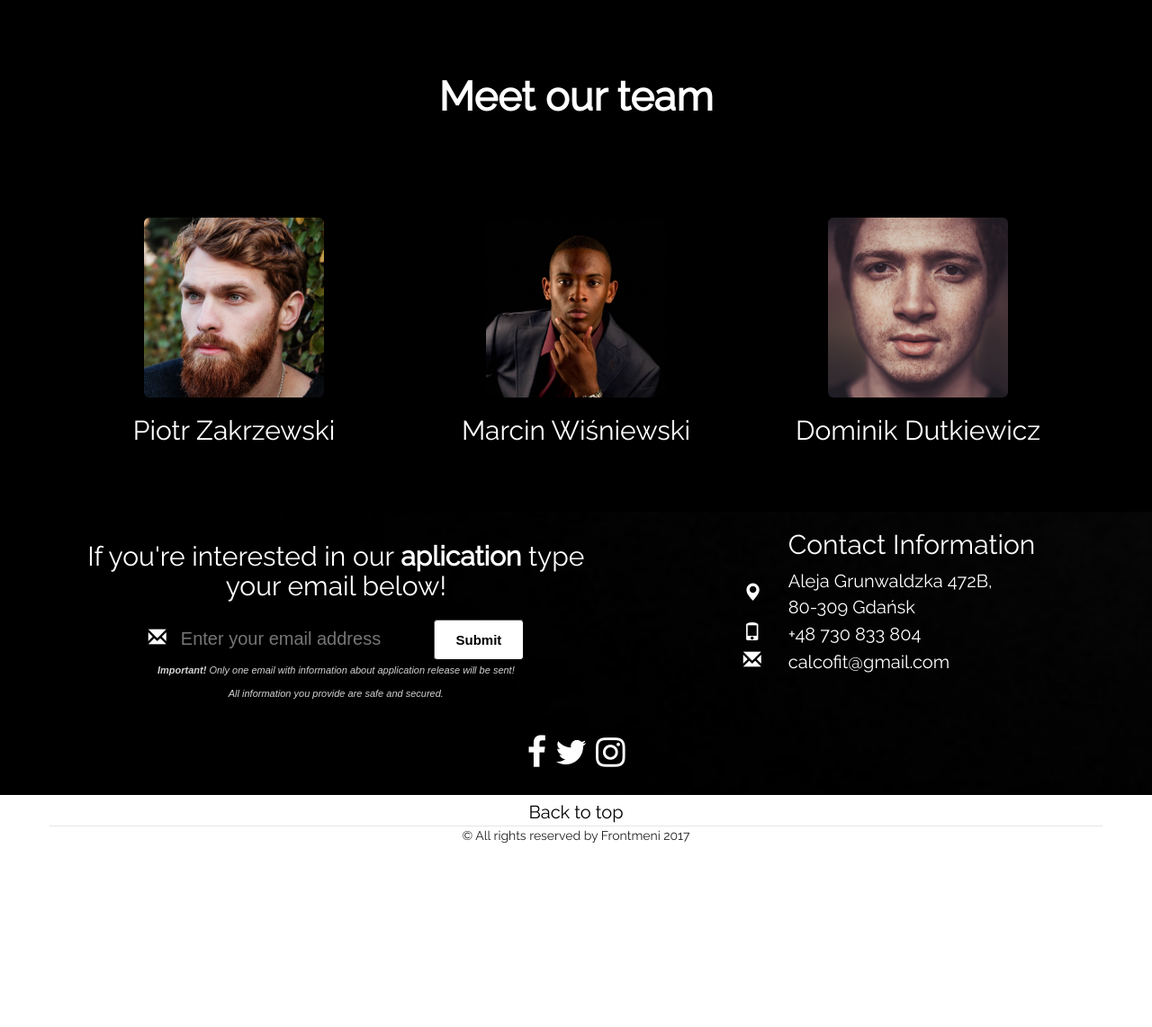
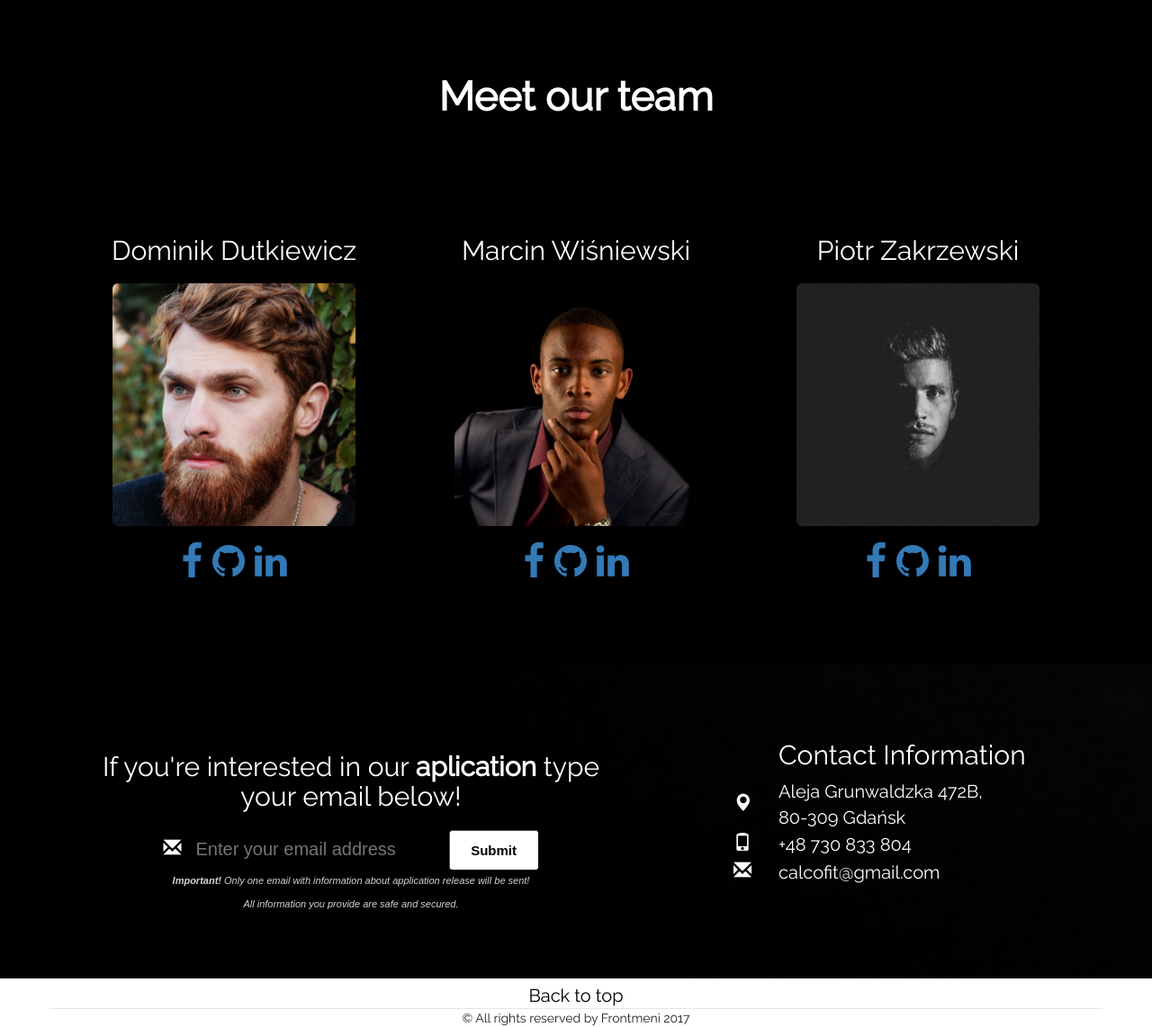
Before and after one commit to zakrza59/jfdd8-frontmeni, a PHP site: page / in a window 1280 px wide. Shown: the part 2991-4133 px from the top of the page at 90% size. Before the commit the page ends 3929 px from the top, so only its background shows below. Run offline with PHP 8.4, Linux system fonts and the light colour scheme.

Commit message:
ikonki social pod zdj naszymy, wywalone social ogolne z nad stopki. NAPRAWCIE KOLOR IKONEK BO JA SIE PODDAJE

```diff
--- a/css/main.css
+++ b/css/main.css
@@ -130,6 +130,8 @@ footer{
 
 .form {
     margin: 0 auto;
+    max-width: 1200px;
+    padding: 5% 0;
 }
 
 .form>div, .form>aside {
@@ -285,13 +287,6 @@ max-width: 1200px;
     text-decoration: none;
     display: inline-block;
 }
-.fa {
-    color: white;
-}
-
-.fa:hover {
-    opacity: 0.7;
-}
 
 .copyright-footer {
     color: #202020;
@@ -357,6 +352,7 @@ h3 {
 
 .centruj {
     text-align: center;
+    margin-bottom:20px;
 }
 
 #niewiem {
@@ -376,66 +372,9 @@ h3 {
 }
 
 
-/*SOCIAL WYCZEPANE BUTTONY*/
-.me {
-    display: block;
-    margin: 2em auto;
-    margin-bottom: 3em;
-    width: 150px;
-    height: 150px;
-    border-radius: 50%;
-    position: relative;
-    z-index: 2;
-}
+/*SOCIAL BUTTONY*/
 
 .social {
     text-align: center;
-    font-size: 2.5em;
-    color: #555;
-    overflow: hidden;
-
-a {
-    color: inherit;
-    text-decoration: none;
-}
-
-i {
-    margin: .3em;
-    cursor: pointer;
-    transition: color 300ms ease, margin-top 300ms ease;
-    transform: translateZ(0);
-
-&:hover {
-     margin-top: -1px;
- }
-
-&#twitter:hover {
-     color: #77DDF6;
- }
-
-&#github:hover {
-     color: black;
- }
-
-&#linkedin:hover {
-     color: #0177B5;
- }
-
-&#code:hover {
-     color: #29A329;
- }
-
-&#stack:hover {
-     color: #ED780E;
- }
-
-&#plus:hover {
-     color: #D43402;
- }
-
-&#mail:hover {
-     color: #F7B401;
- }
-}
-}
-/*KONIEC WYCZEPANE SOCIAL BUTTONY*/
+    font-size: 3em;
+    margin-top: 10px
--- a/index.html
+++ b/index.html
@@ -11,7 +11,6 @@
     <link rel="stylesheet" href="https://cdnjs.cloudflare.com/ajax/libs/font-awesome/4.7.0/css/font-awesome.min.css">
     <link href="https://fonts.googleapis.com/css?family=Montserrat:600" rel="stylesheet">
     <link rel="stylesheet" type="text/css" href="//fonts.googleapis.com/css?family=Raleway">
-    <script src="js/social_ikony.js"></script>
 
 </head>
 <body>
@@ -138,25 +137,39 @@
                 <h2><strong>Meet our team</strong></h2>
             </div>
             <div class="col-xs-12 col-md-4 centruj">
-                <figure class="members-photos"><img src="faces/1.jpeg" class="img-rounded" alt="Piotr Zakrzewski" width="200"
-                             height="200">
-                </figure>
-                <h3 class="centruj">Piotr Zakrzewski</h3>
+                <h3 class="centruj">Dominik Dutkiewicz</h3>
+                <figure class="members-photos"><img src="faces/1.jpeg" class="img-rounded" alt="Marcin Wiśniewski" width="270"
+                                                    height="270">
+
+
+                    <div class="social">
+                        <a href="https://www.facebook.com/piotr.zakrzewski.14"><i id="facebook" class="fa fa-facebook"></i></a>
+                        <a href="https://github.com/zakrza59"><i id="github" class="fa fa-github"></i></a>
+                        <a href="https://www.facebook.com/piotr.zakrzewski.14"><i id="linkedin" class="fa fa-linkedin"></i></a></div>
 
             </div>
             <div class="col-xs-12 col-md-4 centruj">
-                <figure class="members-photos"><img src="faces/2.jpeg" class="img-rounded" alt="Marcin Wiśniewski" width="200"
-                             height="200">
-                </figure>
                 <h3 class="centruj">Marcin Wiśniewski</h3>
+                <figure class="members-photos"><img src="faces/2.jpeg" class="img-rounded" alt="Marcin Wiśniewski" width="270"
+                                                    height="270">
 
+
+                    <div class="social">
+                        <a href="https://www.facebook.com/piotr.zakrzewski.14"><i id="facebook" class="fa fa-facebook"></i></a>
+                        <a href="https://github.com/zakrza59"><i id="github" class="fa fa-github"></i></a>
+                        <a href="https://www.facebook.com/piotr.zakrzewski.14"><i id="linkedin" class="fa fa-linkedin"></i></a></div>
             </div>
             <div class="col-xs-12 col-md-4 centruj">
-                <figure class="members-photos"><img src="faces/4.jpeg" class="img-rounded" alt="Dominik Dutkiewicz" width="200"
-                             height="200">
-                </figure>
-                <h3 class="centruj">Dominik Dutkiewicz</h3>
+                <h3 class="centruj">Piotr Zakrzewski</h3>
+                <figure class="members-photos"><img src="faces/3.jpeg" class="img-rounded" alt="Marcin Wiśniewski" width="270"
+                                                    height="270">
 
+
+                <div class="social">
+                    <a href="https://www.facebook.com/piotr.zakrzewski.14"><i id="facebook" class="fa fa-facebook"></i></a>
+                    <a href="https://github.com/zakrza59"><i id="github" class="fa fa-github"></i></a>
+                    <a href="https://www.facebook.com/piotr.zakrzewski.14"><i id="linkedin" class="fa fa-linkedin"></i></a>
+                </div>
             </div>
         </div>
     </div>
@@ -224,12 +237,7 @@
                 </table>
                 <div class="clearfix"></div>
             </aside>
-
-            <!--SOCIAL GUZIKI-->
-            <div class="social-media-buttons">
-                <a href="http://www.facebook.com" class="fa fa-facebook"></a>
-                <a href="http://www.twitter.com" class="fa fa-twitter"></a>
-                <a href="http://www.instagram.com" class="fa fa-instagram"></a>
+        </section>
     </div>
     <!--STOPKA-->
     <footer>
@@ -244,8 +252,6 @@
             </div>
         </div>
     </footer>
-        </section>
-    </div>
 </div>
 <script src="js/jquery.min.js"></script>
 <script src="js/bootstrap.min.js"></script>
```
Also changed, not shown: js/social_ikony.js (deleted, +0 -110 lines). Lines whose indentation alone changed are shown as unchanged.
